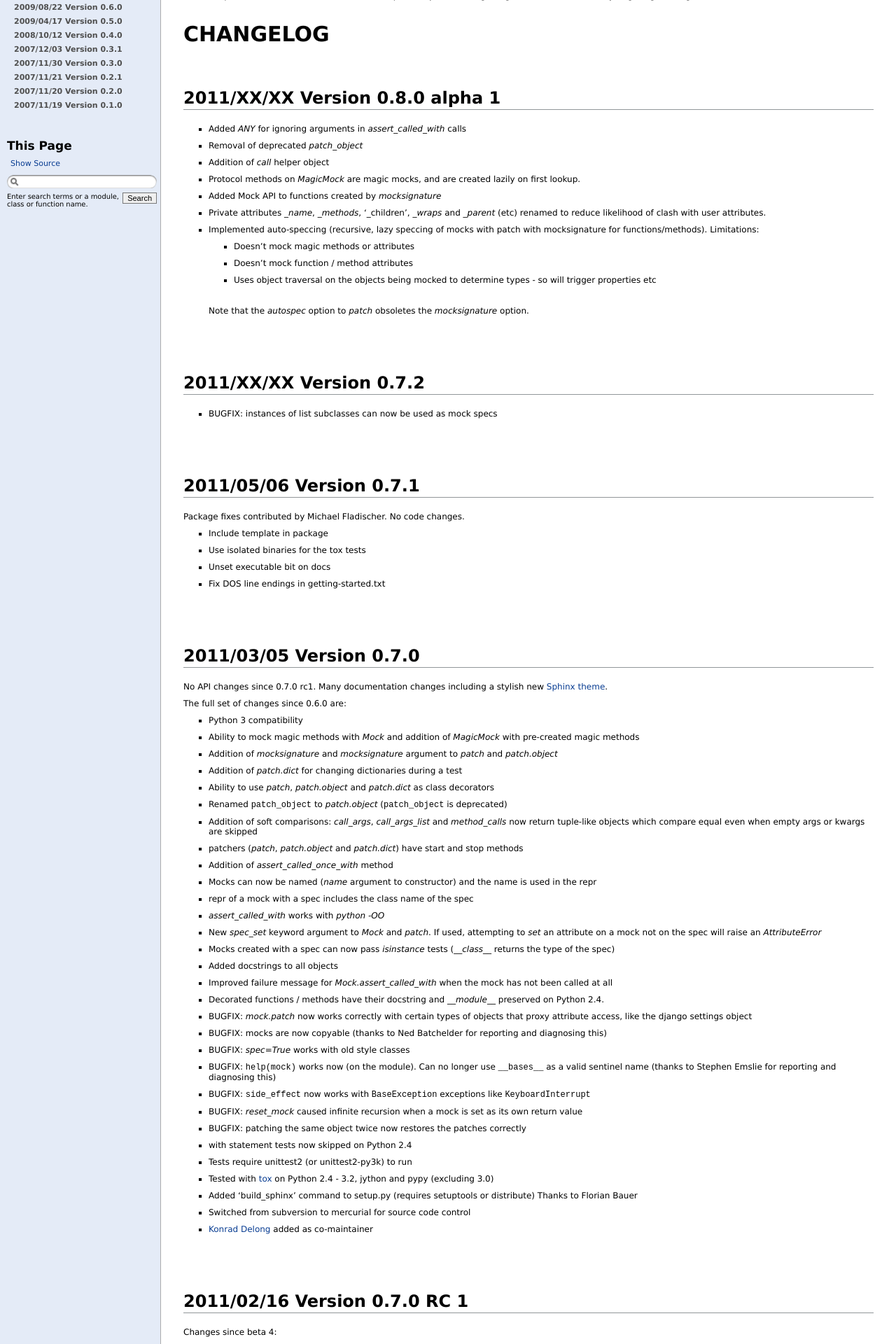
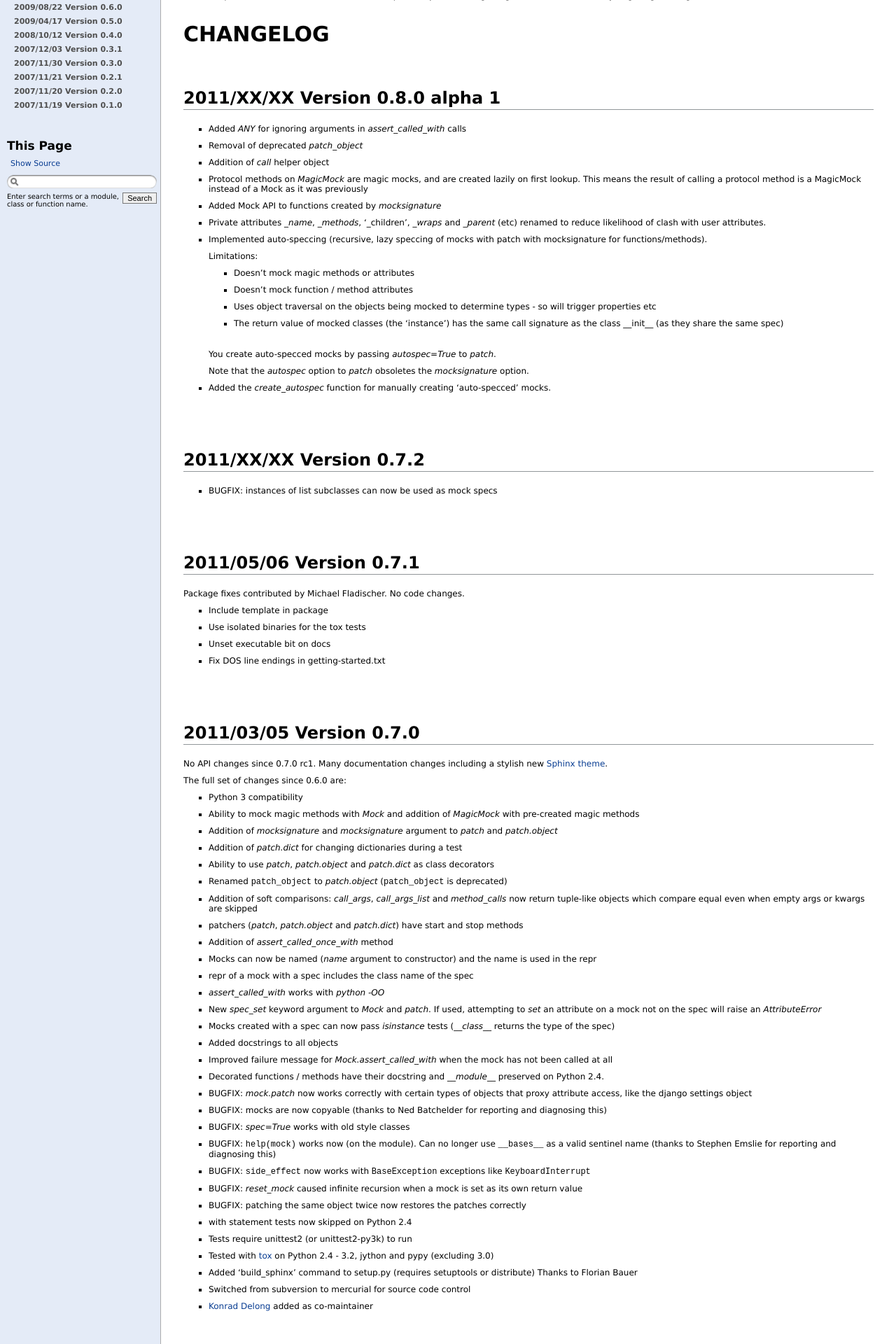
Before and after one commit to testing-cabal/mock, a Sphinx documentation site: the page built from docs/changelog.txt, in a window 1280 px wide. Shown: the part 529-2449 px from the top of the page at 70% size. Built offline with Sphinx 7.4.7, drawn with Linux system fonts in a browser that asks for light colours; pages that are not in the unit, such as notebooks, are missing from menus; some of the changed text lies outside the part shown.

Commit message:
Updated changelog

```diff
--- a/docs/changelog.txt
+++ b/docs/changelog.txt
@@ -51,21 +51,30 @@ CHANGELOG
 * Removal of deprecated `patch_object`
 * Addition of `call` helper object
 * Protocol methods on `MagicMock` are magic mocks, and are created lazily on
-  first lookup.
+  first lookup. This means the result of calling a protocol method is a
+  MagicMock instead of a Mock as it was previously
 * Added Mock API to functions created by `mocksignature`
 * Private attributes `_name`, `_methods`, '_children', `_wraps` and `_parent`
   (etc) renamed to reduce likelihood of clash with user attributes.
 * Implemented auto-speccing (recursive, lazy speccing of mocks with patch
-  with mocksignature for functions/methods). Limitations:
+  with mocksignature for functions/methods).
+
+  Limitations:
 
   - Doesn't mock magic methods or attributes
   - Doesn't mock function / method attributes
   - Uses object traversal on the objects being mocked to determine types - so
     will trigger properties etc
+  - The return value of mocked classes (the 'instance') has the same call
+    signature as the class __init__ (as they share the same spec)
+
+  You create auto-specced mocks by passing `autospec=True` to `patch`.
 
   Note that the `autospec` option to `patch` obsoletes the `mocksignature`
   option.
 
+* Added the `create_autospec` function for manually creating 'auto-specced'
+  mocks.
 
 2011/XX/XX Version 0.7.2
 ------------------------
```
